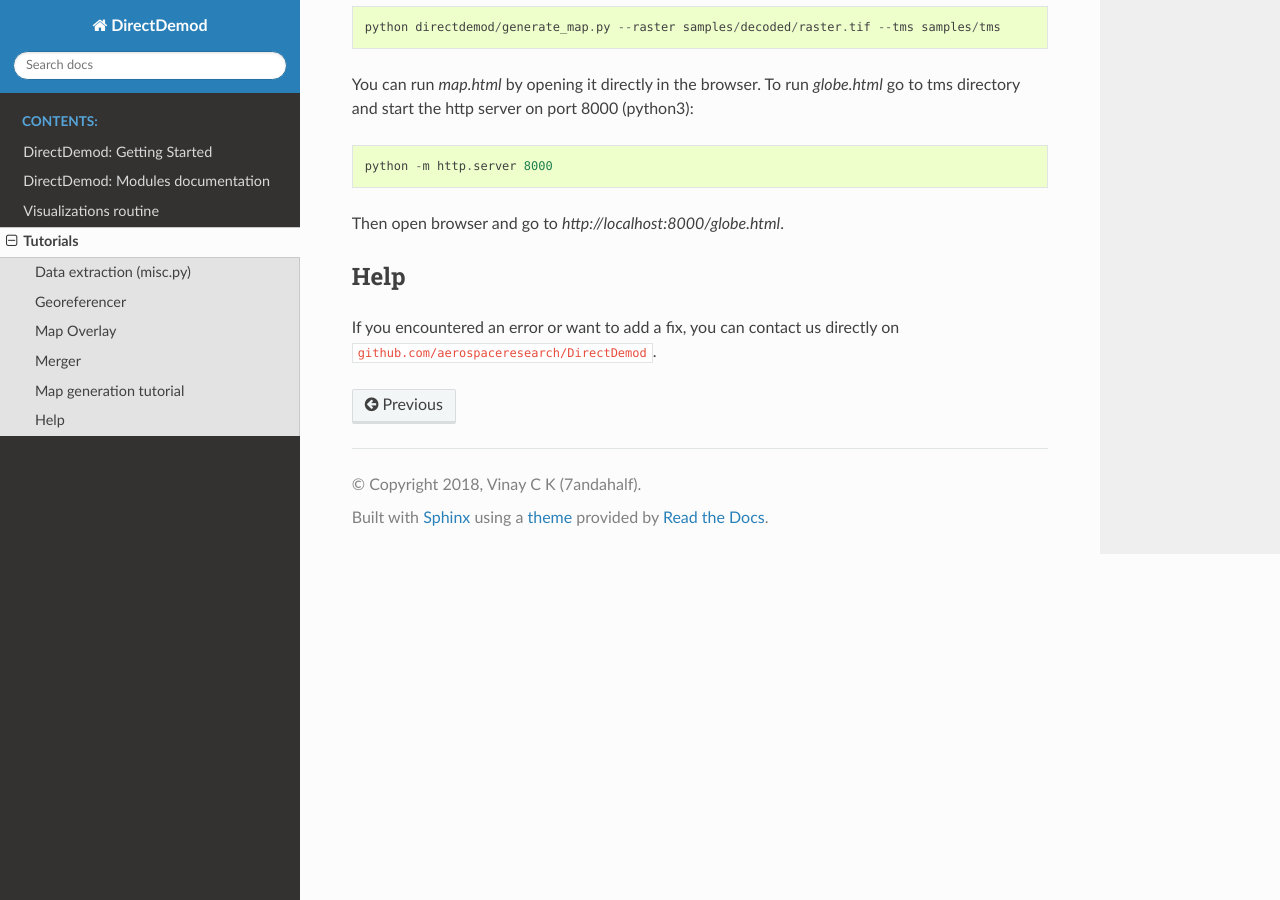
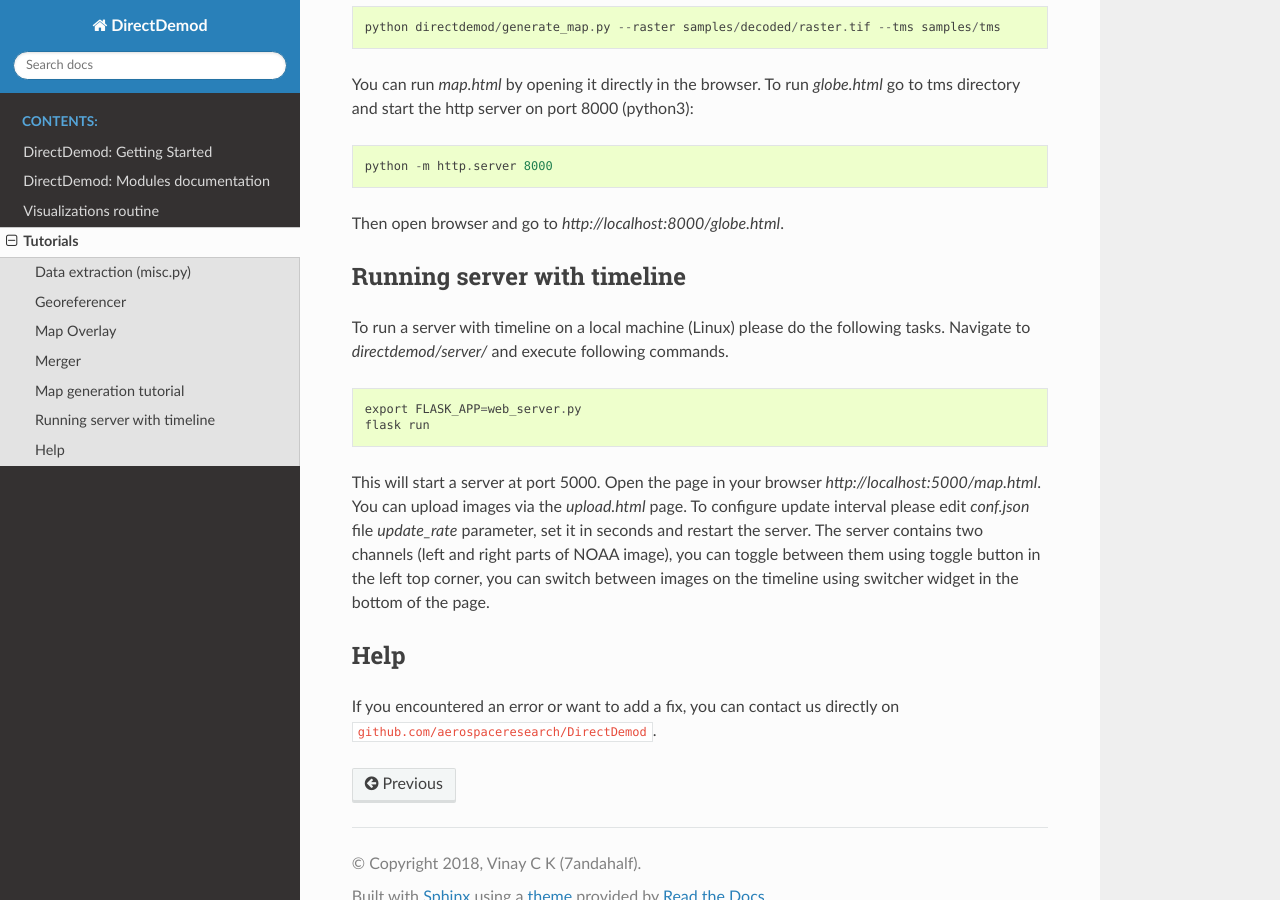
Before and after one commit to aerospaceresearch/DirectDemod, a Sphinx documentation site: the page built from docs/tutorials.rst, in a window 1280 px wide and 900 px high, scrolled down 3192 px. Built offline with Sphinx 7.4.7 and the Read the Docs theme 2.0.0, drawn with Linux system fonts in a browser that asks for light colours.

Commit message:
Update docs info.

```diff
--- a/docs/tutorials.rst
+++ b/docs/tutorials.rst
@@ -135,6 +135,24 @@ To run `globe.html` go to tms directory and start the http server on port 8000 (
 
 Then open browser and go to `http://localhost:8000/globe.html`.
 
+Running server with timeline
+----------------------------
+
+To run a server with timeline on a local machine (Linux) please do the following tasks.
+Navigate to `directdemod/server/` and execute following commands.
+
+::
+
+   export FLASK_APP=web_server.py
+   flask run
+
+This will start a server at port 5000. Open the page in your browser
+`http://localhost:5000/map.html`. You can upload images via the `upload.html` page.
+To configure update interval please edit `conf.json` file `update_rate` parameter, set it in seconds
+and restart the server. The server contains two channels (left and right parts of NOAA image), you
+can toggle between them using toggle button in the left top corner, you can switch between images
+on the timeline using switcher widget in the bottom of the page.
+
 Help
 -----------------------
 
```
Also changed, not shown: 7 other files.
